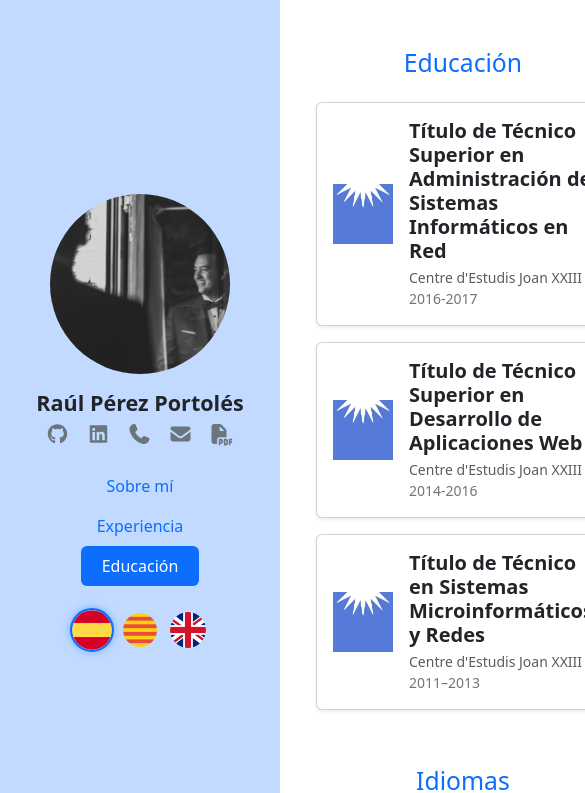
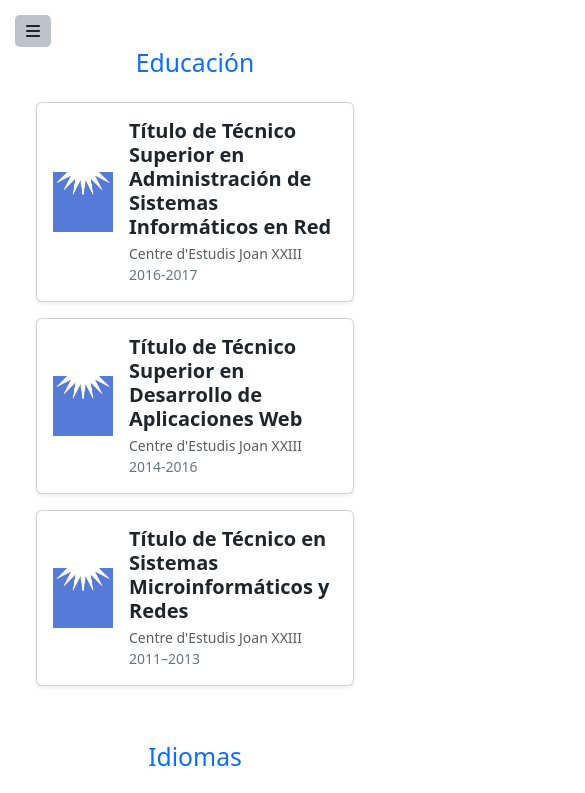
Before and after one commit to PerezRaul/portfolio, a Vue app: page /portfolio/education in a window 390 px wide. Shown: the top 793 px of the page, 585 px wide, since content can reach past the window. Built offline with nearby package versions, Linux system fonts and the light colour scheme.

Commit message:
Fix app for mobile view
Changes:
- Add icon bars and times icons to main.js
- Add icons to Navbar component
- Functionality icons to open or close mobile menu
- Add style to main.content in App.vue

```diff
--- a/src/App.vue
+++ b/src/App.vue
@@ -12,7 +12,9 @@ import Navbar from '@/components/Navbar.vue'
 </script>
 
 <style scoped>
-.main-content {
-  margin-left: 280px;
+@media (min-width: 992px) {
+  .main-content {
+    margin-left: 280px;
+  }
 }
 </style>
--- a/src/components/Navbar.vue
+++ b/src/components/Navbar.vue
@@ -1,5 +1,8 @@
 <template>
-  <nav class="sidebar-fixed bg-primary bg-opacity-25">
+  <font-awesome-icon icon="bars" v-if="!isMenuOpen" @click="toggleMenu" class="bars-menu" />
+  <font-awesome-icon icon="times" v-if="isMenuOpen" @click="toggleMenu" class="times-menu" />
+
+  <nav class="sidebar-fixed" :class="{ 'is-open': isMenuOpen }">
     <div class="text-center mb-3">
       <img
         :src="userImage"
@@ -32,6 +35,7 @@
           :to="menu.path"
           class="nav-link"
           :class="{ active: $route.path === menu.path }"
+          @click="closeMenu"
         >
           {{ $t(menu.name) }}
         </router-link>
@@ -47,7 +51,7 @@
         :title="$t(language.label)"
         class="flag-img"
         :class="{ active: currentLocale === $t(language.code) }"
-        @click="setLanguage($t(language.code))"
+        @click="handleLanguageClick($t(language.code))"
       />
     </div>
   </nav>
@@ -55,6 +59,7 @@
 
 <script setup>
 import { useI18n } from 'vue-i18n'
+import { ref } from 'vue'
 import userImage from '@/assets/images/profile/raul.jpg'
 import logoES from '@/assets/images/languages/es.png'
 import logoCAT from '@/assets/images/languages/cat.png'
@@ -67,6 +72,21 @@ const currentLocale = locale
 const setLanguage = (code) => {
   locale.value = code
   currentLocale.value = code
+}
+
+const isMenuOpen = ref(false)
+
+const toggleMenu = () => {
+  isMenuOpen.value = !isMenuOpen.value
+}
+
+const closeMenu = () => {
+  isMenuOpen.value = false
+}
+
+const handleLanguageClick = (code) => {
+  setLanguage(code)
+  closeMenu()
 }
 
 const menus = [
@@ -110,13 +130,34 @@ const languages = [
   left: 0;
   height: 100vh;
   width: 280px;
-  overflow-y: auto;
-  z-index: 1030;
+  z-index: 1100;
+  background: rgba(198, 219, 255, 1);
   display: flex;
   flex-direction: column;
   justify-content: center;
   align-items: center;
   text-align: center;
+  transform: translateX(-100%);
+  transition: transform 0.3s ease-in-out;
+}
+
+.sidebar-fixed.is-open {
+  transform: translateX(0);
+}
+
+.bars-menu, .times-menu {
+  position: fixed;
+  top: 15px;
+  left: 15px;
+  z-index: 1200;
+  background: rgba(173, 181, 189, 0.8);
+  border: none;
+  border-radius: 5px;
+  display: flex;
+  flex-direction: column;
+  justify-content: space-around;
+  padding: 8px;
+  cursor: pointer;
 }
 
 .flag-img {
@@ -139,4 +180,15 @@ const languages = [
   border-color: #0d6efd;
   box-shadow: 0 0 6px rgba(13,110,253,0.3);
 }
+
+@media (min-width: 992px) {
+  .sidebar-fixed {
+    background: rgba(13, 110, 253, 0.25);
+    transform: translateX(0);
+  }
+
+  .bars-menu, .times-menu {
+    display: none;
+  }
+}
 </style>
--- a/src/main.js
+++ b/src/main.js
@@ -8,9 +8,9 @@ import 'bootstrap/dist/js/bootstrap.bundle.min.js'
 
 import { library } from '@fortawesome/fontawesome-svg-core'
 import { FontAwesomeIcon } from '@fortawesome/vue-fontawesome'
-import { faPhone, faEnvelope, faFilePdf } from '@fortawesome/free-solid-svg-icons'
+import { faPhone, faEnvelope, faFilePdf, faBars, faTimes } from '@fortawesome/free-solid-svg-icons'
 import { faGithub, faLinkedin } from '@fortawesome/free-brands-svg-icons'
 
-library.add(faPhone, faEnvelope, faFilePdf, faGithub, faLinkedin)
+library.add(faPhone, faEnvelope, faFilePdf, faGithub, faLinkedin, faBars, faTimes)
 
 createApp(App).component('font-awesome-icon', FontAwesomeIcon).use(router).use(i18n).mount('#app')
```
